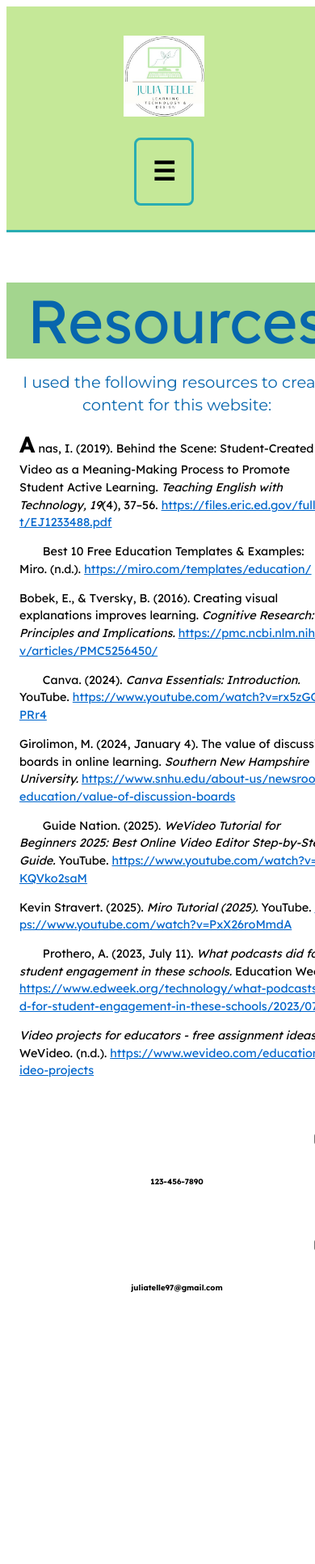
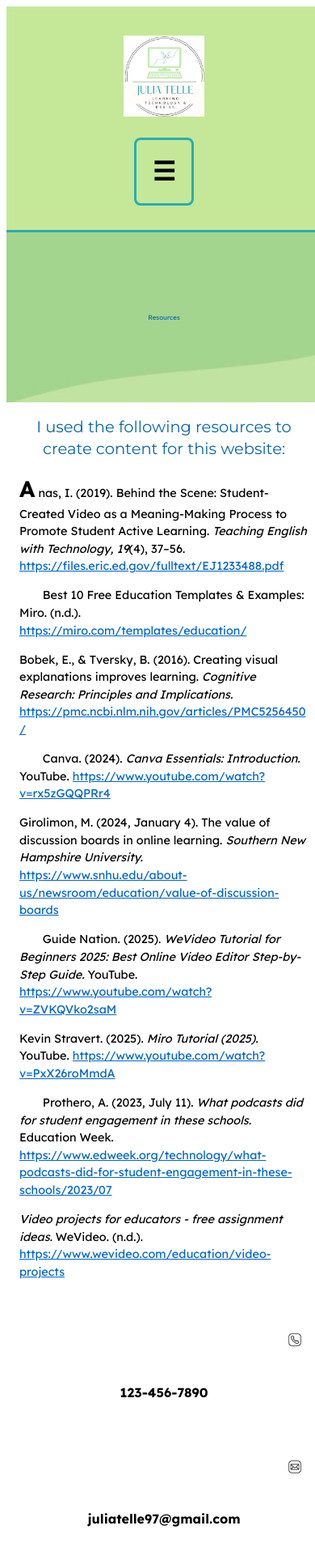
Before and after one commit to juliatelle/juliatelle.github.io, a PHP site: page /Resources.html in a window 390 px wide. Shown: the whole page at 81% size. Before the commit the page ends 1597 px from the top, so only its background shows below. Run offline with PHP 8.4, Linux system fonts and the light colour scheme.

Commit message:
Add files via upload

```diff
--- a/webdevelopment/style.css
+++ b/webdevelopment/style.css
@@ -449,8 +449,6 @@ body {
 
 /*Footer Mobile*/
 @media (max-width: 768px) {
-
-  /* Footer fixes */
   footer {
     display: flex;
     flex-direction: column;
@@ -470,28 +468,43 @@ body {
     height: auto;
   }
 
-  footer span, footer h4 {
+  footer span {
     font-size: 0.6rem;
-    word-break: break-all;
+    word-break: break-word;
     overflow-wrap: anywhere;
   }
 }
 
-/*Resources Mobile*/
+/* Resources Mobile*/
 @media (max-width: 768px) {
-.Resources-hero h1 {
-    font-size: 9px
-    line-height 1.3;
+/* ===== Resources Mobile (max-width: 768px) ===== */
+@media (max-width: 768px) {
+
+  /* Prevent horizontal scroll on the entire page */
+  html, body {
+    overflow-x: hidden;
+    width: 100%;
+  }
+
+  /* Hero heading */
+  .Resources-hero h1 {
+    font-size: 8px;
+    line-height: 1.3;
     text-align: center;
+    word-break: break-word;
+    margin: 0 auto;
   }
+
 
 section h2 {
     font-size: clamp(1.2rem, 5vw, 1.5rem);
     line-height: 1.4;
     text-align: center;
     margin-bottom: 0.5rem;
-    color:#0766AD
+    color: #0766AD;
+    word-break: break-word;
   }
+
 
 section p {
     font-size: 0.9rem;
@@ -501,15 +514,33 @@ section p {
     margin-bottom: 0.8rem;
   }
 
+
 section a {
-    word-break: break-all;
+    word-break: break-word;
     overflow-wrap: anywhere;
     color: #0066cc;
   }
 
+
 section {
+    width: 100%;
+    max-width: 100vw; /* prevent accidental overflow */
     padding: 0 1rem;
+    box-sizing: border-box; /* include padding in width */
   }
+
+img {
+    max-width: 100%;
+    height: auto;
+    display: block;
+  }
+
+
+  * {
+    max-width: 100%;
+    box-sizing: border-box;
+  }
+
 }
 
 /*CONTENT VIDEO THUMBNAILS*/
@@ -713,64 +744,3 @@ caption {
   }
 }
 }
-
-/*General Mobile Updates*/
-@media (max-width: 768px) {
-html, body {
-  overflow-x: hidden;
-  box-sizing: border-box;
-  width: 100%;
-}
-
-img, video {
-  max-width: 100%;
-  width: 100%;
-  height: auto;
-  display: block;
-}
-
-table {
-  width: 100%;
-  max-width: 100%;
-  overflow-x: auto;
-  display: block;
-}
-
-p, h1, h2, h3, h4, li, a, span {
-  word-wrap: break-word;
-  overflow-wrap: anywhere;
-}
-
-.about, .project-section, section {
-  width: 100%;
-  max-width: 100%;
-  padding: 0 1rem;
-}
-
-footer {
-  width: 100%;
-  display: flex;
-  flex-direction: column;
-  align-items: center;
-  gap: 0.5rem;
-  padding: 1rem;
-}
-
-footer img {
-  width: 18px;
-  height: auto;
-}
-
-footer h4, footer span {
-  word-break: break-all;
-  overflow-wrap: anywhere;
-  text-align: center;
-}
-
-.hero, .Resources-hero, .about-hero, .project-hero {
-  width: 100%;
-  max-width: 100%;
-  padding: 0 1rem;
-}
-
-}
```
